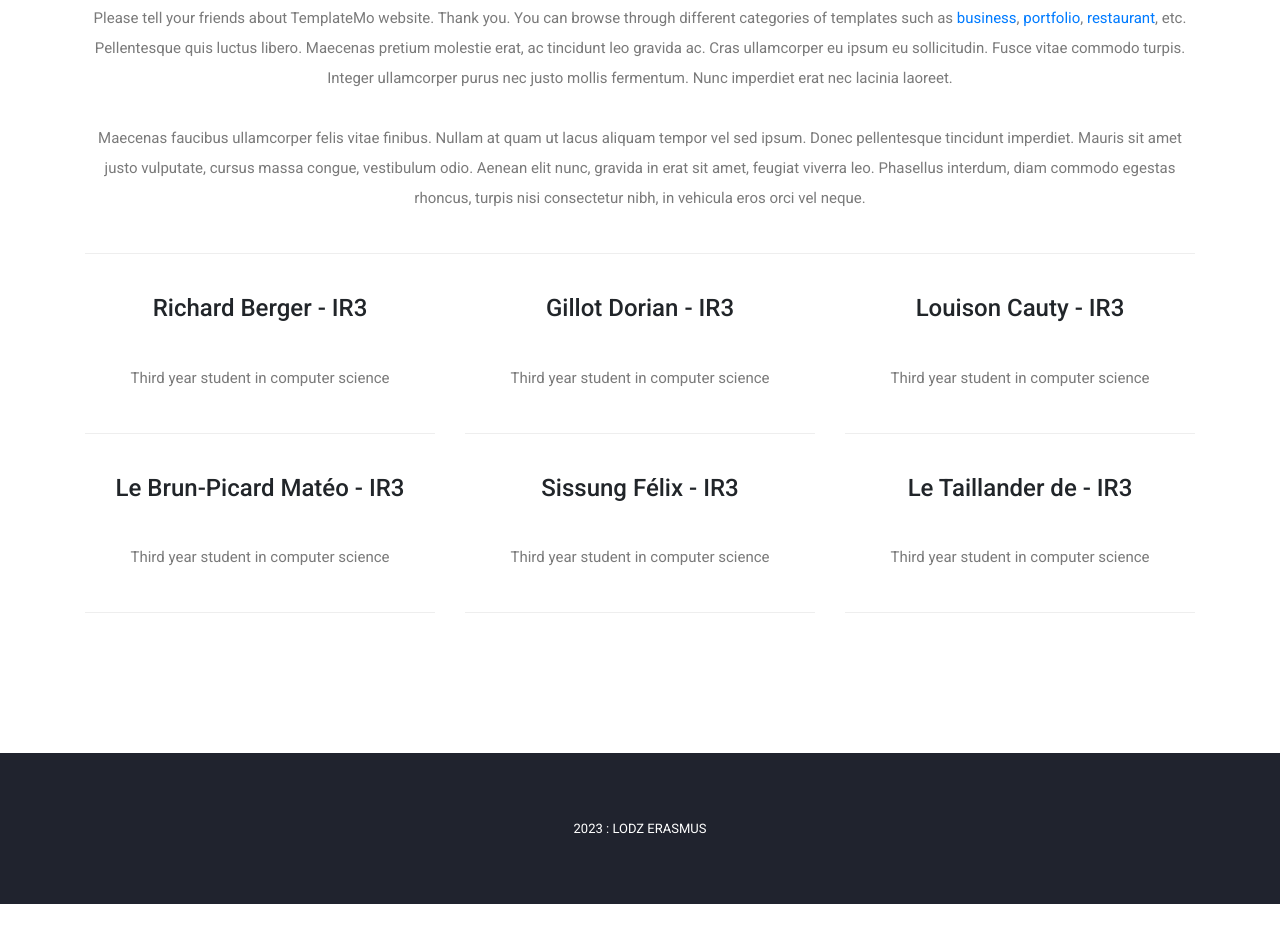
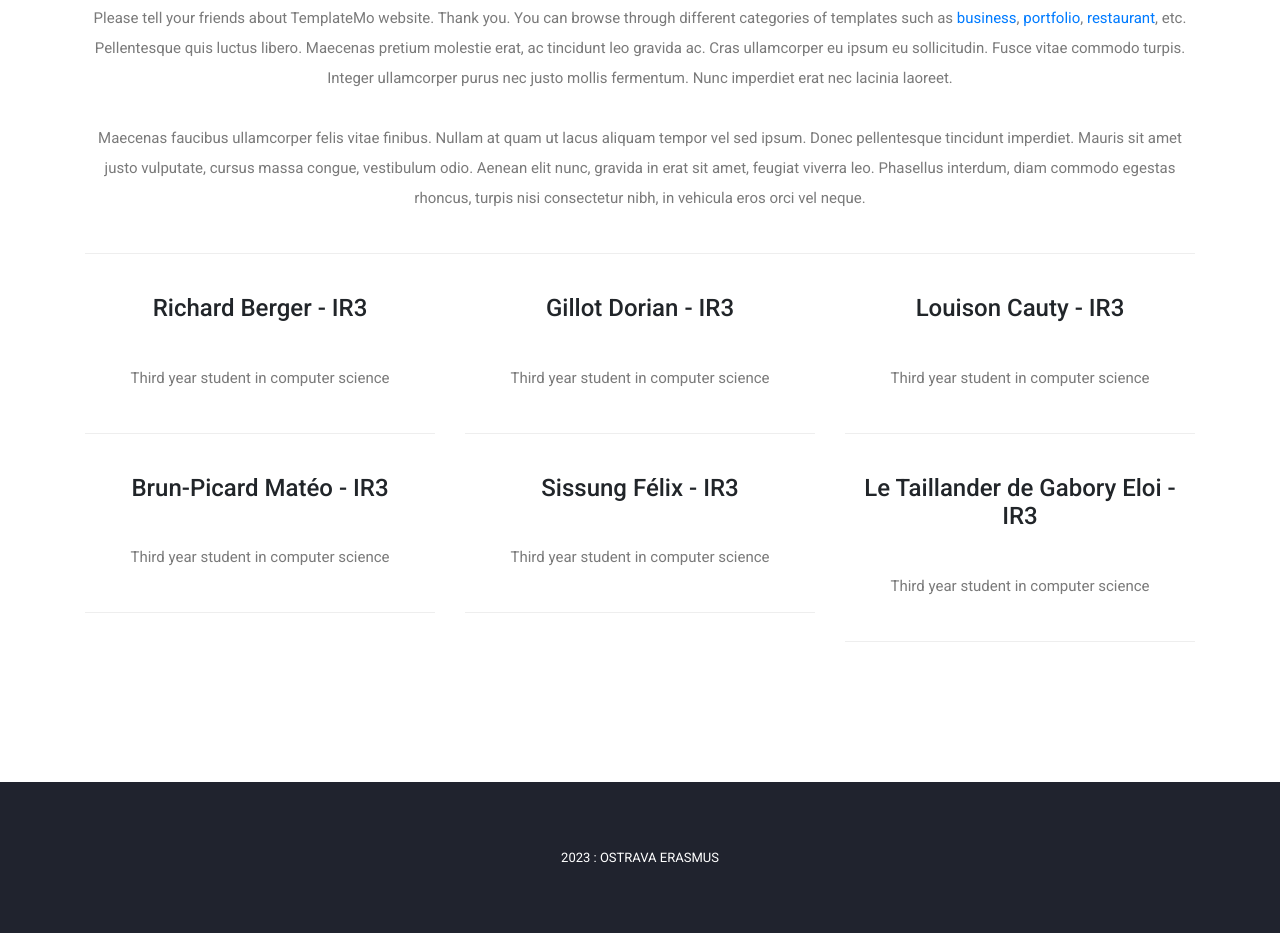
Before and after one commit to aigeax/OstravAdventure, a plain HTML site: page about.html in a window 1280 px wide. Shown: the part 1048-1981 px from the top of the page. Before the commit the page ends 1952 px from the top, so only its background shows below. Drawn offline with Linux system fonts and the light colour scheme.

Commit message:
Update about.html

```diff
--- a/about.html
+++ b/about.html
@@ -118,7 +118,7 @@
 
       <div class="row">
         <div class="col-lg-4 col-md-6">
-        <h4>Le Brun-Picard Matéo - IR3</h4>
+        <h4>Brun-Picard Matéo - IR3</h4>
         <p>Third year student in computer science </p>
 
         </div>
@@ -127,7 +127,7 @@
         <p>Third year student in computer science </p>
       </div>
         <div class="col-lg-4">
-        <h4>Le Taillander de - IR3</h4>
+        <h4>Le Taillander de Gabory Eloi - IR3</h4>
         <p>Third year student in computer science</p>
       </div>
       </div>
@@ -143,7 +143,7 @@
         </div>
         <div class="col-lg-12">
           <div class="copyright-text">
-            <p>2023 : Lodz Erasmus</p>
+            <p>2023 : Ostrava Erasmus</p>
           </div>
         </div>
       </div>
```
